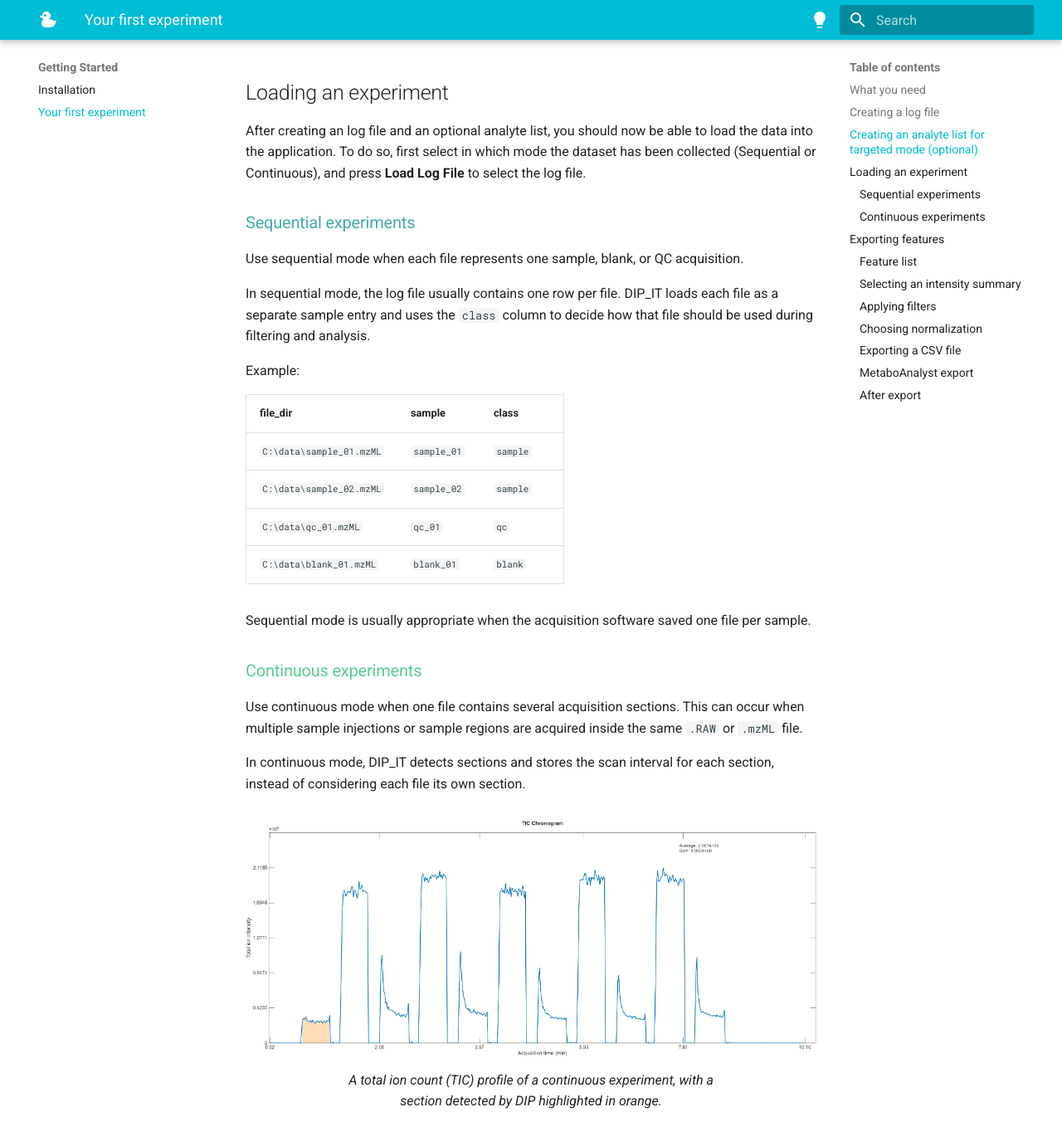
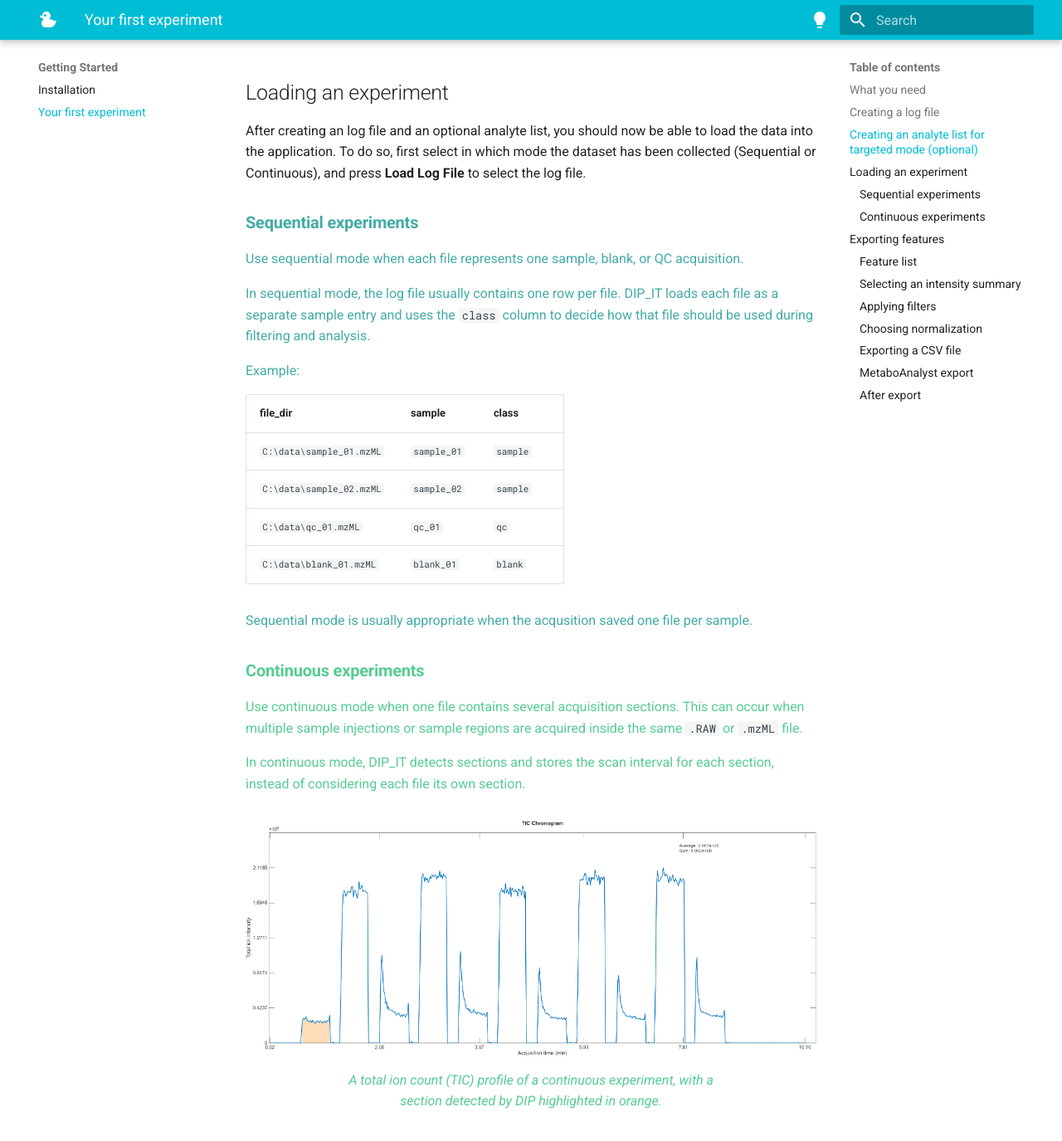
Before and after one commit to RobertMartinis/DIP_IT-Docs, an MkDocs documentation site: the page built from docs/getting-started/firstexperiment.md, in a window 1280 px wide and 1400 px high, scrolled down 2856 px. Shown: the top 1375 px of the window at 83% size. Built offline with MkDocs 1.6.1 and Material for MkDocs 9.7.7, drawn with Linux system fonts in a browser that asks for light colours.

Commit message:
update docs

```diff
--- a/docs/getting-started/firstexperiment.md
+++ b/docs/getting-started/firstexperiment.md
@@ -64,10 +64,13 @@ After creating an log file and an optional analyte list, you should now be able
 ### Sequential experiments {: .cyan-header}
 
 Use sequential mode when each file represents one sample, blank, or QC acquisition.
+{: .cyan-text}
 
 In sequential mode, the log file usually contains one row per file. DIP_IT loads each file as a separate sample entry and uses the `class` column to decide how that file should be used during filtering and analysis.
+{: .cyan-text}
 
 Example:
+{: .cyan-text}
 
 | file_dir | sample | class |
 |---|---|---|
@@ -76,17 +79,21 @@ Example:
 | `C:\data\qc_01.mzML` | `qc_01` | `qc` |
 | `C:\data\blank_01.mzML` | `blank_01` | `blank` |
 
-Sequential mode is usually appropriate when the acquisition software saved one file per sample.
+Sequential mode is usually appropriate when the acqusition saved one file per sample.
+{: .cyan-text}
 
 ### Continuous experiments {: .green-header}
 
 Use continuous mode when one file contains several acquisition sections. This can occur when multiple sample injections or sample regions are acquired inside the same `.RAW` or `.mzML` file.
+{: .green-text}
 
 In continuous mode, DIP_IT detects sections and stores the scan interval for each section, instead of considering each file its own section.
+{: .green-text}
 
 ![Image](../img/getting-started/continuous.png)
 /// caption
 A total ion count (TIC) profile of a continuous experiment, with a section detected by DIP highlighted in orange.
+{: .green-text}
 ///
 
 ## Exporting features
--- a/docs/stylesheets/extra.css
+++ b/docs/stylesheets/extra.css
@@ -1,7 +1,20 @@
 .md-typeset .cyan-header {
-  color: #43aba7
+  color: #43aba7;
+  font-weight: bold;
+}
+
+.md-typeset .cyan-text {
+
+  color: #43aba7;
+
 }
 
 .md-typeset .green-header {
-    color: #56cc93
+    color: #56cc93;
+    font-weight: bold;
 }
+
+.md-typeset .green-text {
+    color: #56cc93;
+
+}
```
